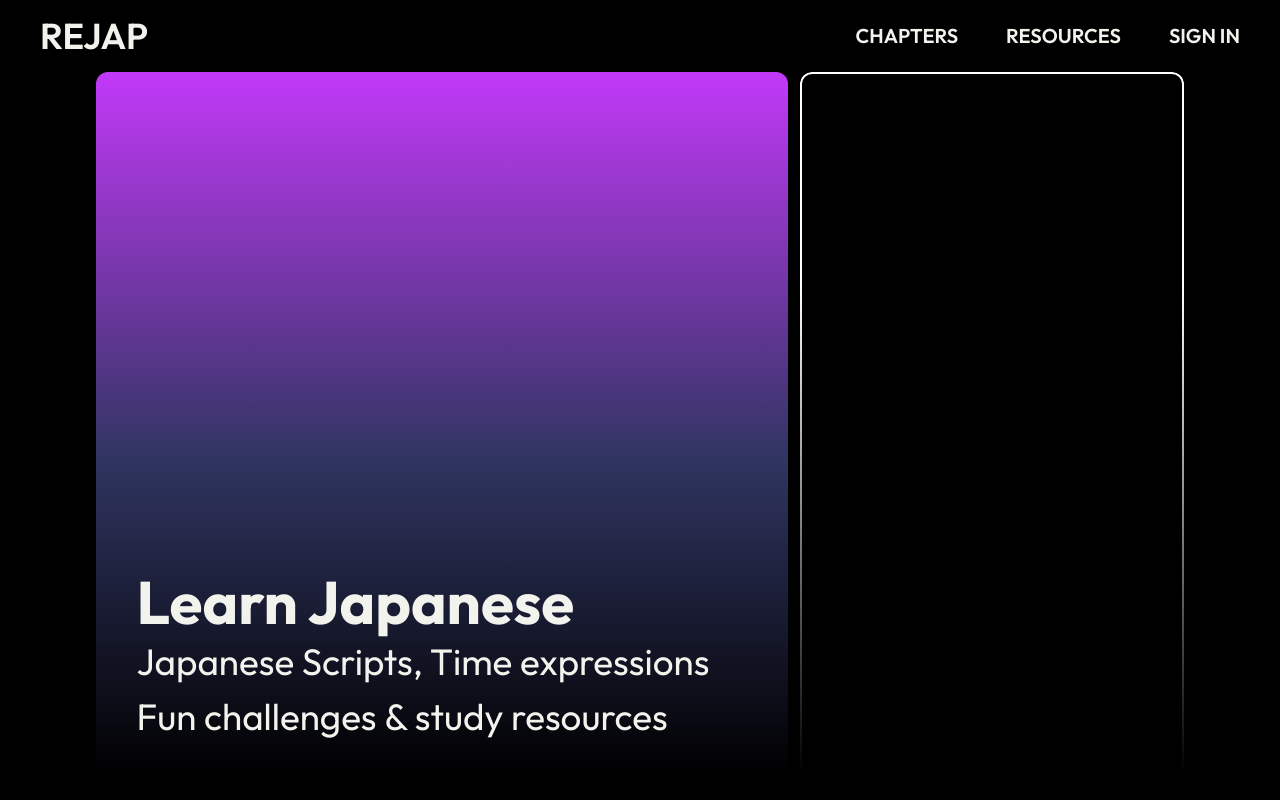
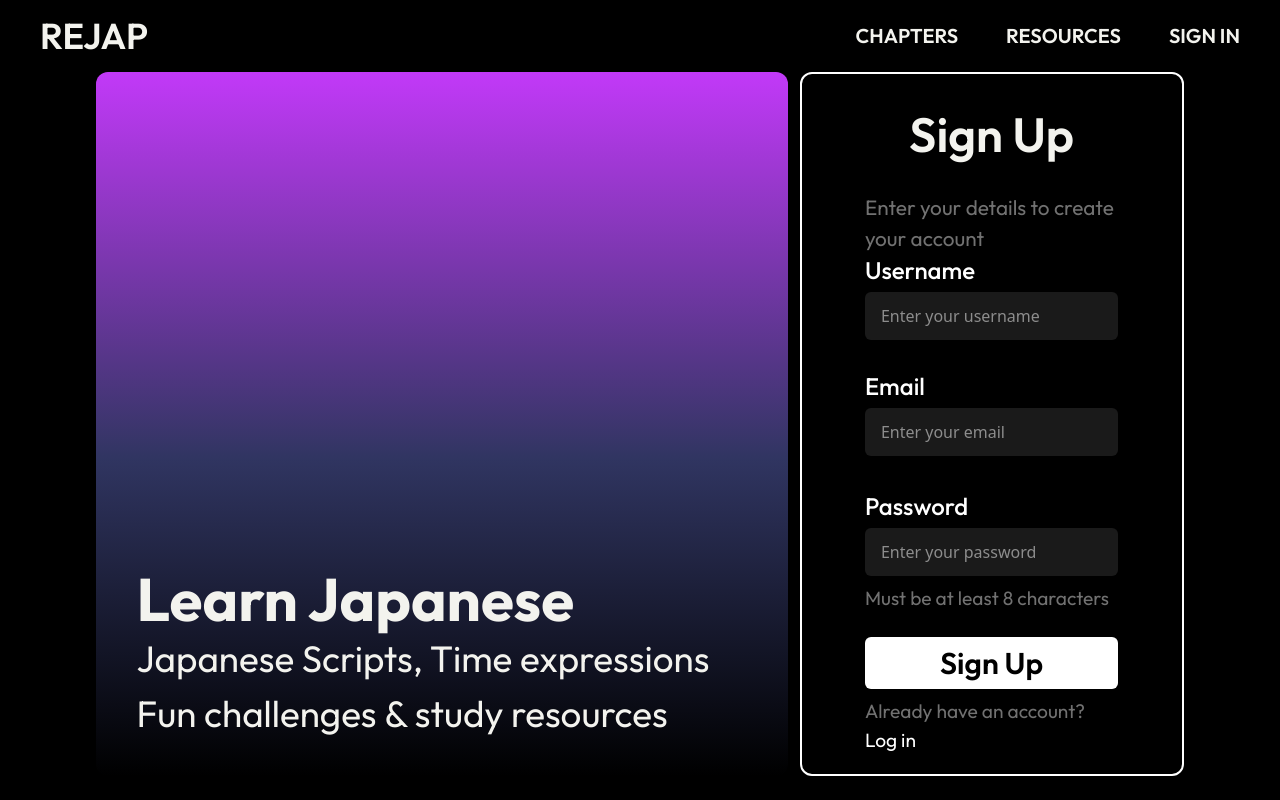
Before and after one commit to Kanishak-xd/rejap, a React (Vite) app: page / in a window 1280 px wide. Built offline with nearby package versions, Linux system fonts and the light colour scheme; a web font is replaced by a local one.

Commit message:
completed sign up component of rightFrame of sign in page

```diff
--- a/src/pages/SignIn/leftFrame/leftFrame.jsx
+++ b/src/pages/SignIn/leftFrame/leftFrame.jsx
@@ -3,7 +3,7 @@ import React from 'react'
 export default function LeftFrame() {
     return (
         <div className='purple-grad w-[54%] h-[88%] mr-3 mt-12 flex flex-col justify-end rounded-xl'>
-            <div className='mb-8 ml-10'>
+            <div className='mb-8 ml-10 animate-float'>
                 <h2 className='text-[#F3F3EE] font-outfit font-bold text-6xl/10 cursor-default'>Learn Japanese</h2>
                 <h2 className='font-outfit font-regular text-[2.3rem] text-[#F3F3EE] mt-3 cursor-default'>Japanese Scripts,  Time expressions<br />Fun challenges & study resources</h2>
             </div>
--- a/src/pages/SignIn/rightFrame/rightFrame.jsx
+++ b/src/pages/SignIn/rightFrame/rightFrame.jsx
@@ -1,7 +1,10 @@
 import React from 'react'
+import SignUpForm from './rightFrameComps/signUpForm'
 
 export default function RightFrame() {
     return (
-        <div className='w-[30%] h-[88%] mt-12 border-2 border-white border-fade rounded-xl'></div>
+        <div className='w-[30%] h-[88%] mt-12 border-2 border-white rounded-xl flex justify-center items-center'>
+            <SignUpForm />
+        </div>
     )
 }
--- a/src/pages/SignIn/rightFrame/rightFrameComps/signUpComps/signUpEmail.jsx
+++ b/src/pages/SignIn/rightFrame/rightFrameComps/signUpComps/signUpEmail.jsx
@@ -0,0 +1,13 @@
+import React from 'react'
+
+export default function SignUpEmail() {
+    return (
+        <div className='w-full h-[20%] flex flex-col justify-center items-start'>
+            <h2 className='font-outfit font-medium text-[1.5rem] text-white cursor-default mb-1'>Email</h2>
+            <input
+                type="text" placeholder="Enter your email"
+                className="w-full px-4 mb-6 py-3 rounded-md bg-[#1A1A1A] text-white focus:outline-none focus:ring-2 focus:ring-white"
+            />
+        </div>
+    )
+}
--- a/src/pages/SignIn/rightFrame/rightFrameComps/signUpComps/signUpFooter.jsx
+++ b/src/pages/SignIn/rightFrame/rightFrameComps/signUpComps/signUpFooter.jsx
@@ -0,0 +1,14 @@
+import React from 'react'
+
+export default function SignUpFooter() {
+    return (
+        <div className='w-full h-[20%] flex flex-col justify-center items-center'>
+            <a href="#" className="w-full text-center mt-8 bg-white text-black font-outfit font-semibold text-3xl/13 rounded-md cursor-pointer hover:-translate-y-0.5 transition-transform duration-200 ease-in-out">
+                Sign Up
+            </a>
+            <a href="/login" className="font-outfit font-regular text-[1.2rem] mt-2 text-[#717171] cursor-pointer hover:underline transition-all">
+                Already have an account? <span className="text-white">Log in</span>
+            </a>
+        </div>
+    )
+}
--- a/src/pages/SignIn/rightFrame/rightFrameComps/signUpComps/signUpHeader.jsx
+++ b/src/pages/SignIn/rightFrame/rightFrameComps/signUpComps/signUpHeader.jsx
@@ -0,0 +1,10 @@
+import React from 'react'
+
+export default function SignUpEmail() {
+    return (
+        <div className='w-full h-[20%] flex flex-col justify-start items-center'>
+            <h2 className='text-[#F3F3EE] font-outfit font-semibold text-5xl/15 cursor-default'>Sign Up</h2>
+            <h2 className='font-outfit font-regular text-[1.3rem] text-[#717171] mt-7 cursor-default'>Enter your details to create your account</h2>
+        </div>
+    )
+}
--- a/src/pages/SignIn/rightFrame/rightFrameComps/signUpComps/signUpPwd.jsx
+++ b/src/pages/SignIn/rightFrame/rightFrameComps/signUpComps/signUpPwd.jsx
@@ -0,0 +1,14 @@
+import React from 'react'
+
+export default function SignUpPwd() {
+    return (
+        <div className='w-full h-[20%] flex flex-col justify-start items-start'>
+            <h2 className='font-outfit font-medium text-[1.5rem] text-white cursor-default mb-1'>Password</h2>
+            <input
+                type="text" placeholder="Enter your password"
+                className="w-full px-4 py-3 rounded-md bg-[#1A1A1A] text-white focus:outline-none focus:ring-2 focus:ring-white"
+            />
+            <h3 className='font-outfit font-regular text-[1.2rem] mt-2 text-[#717171] cursor-default'>Must be at least 8 characters</h3>
+        </div>
+    )
+}
--- a/src/pages/SignIn/rightFrame/rightFrameComps/signUpComps/signUpUser.jsx
+++ b/src/pages/SignIn/rightFrame/rightFrameComps/signUpComps/signUpUser.jsx
@@ -0,0 +1,13 @@
+import React from 'react'
+
+export default function SignUpUser() {
+    return (
+        <div className='w-full h-[20%] flex flex-col justify-center items-start'>
+            <h2 className='font-outfit font-medium text-[1.5rem] text-white cursor-default mb-1'>Username</h2>
+            <input
+                type="text" placeholder="Enter your username"
+                className="w-full px-4 py-3 rounded-md bg-[#1A1A1A] text-white focus:outline-none focus:ring-2 focus:ring-white"
+            />
+        </div>
+    )
+}
--- a/src/pages/SignIn/rightFrame/rightFrameComps/signUpForm.jsx
+++ b/src/pages/SignIn/rightFrame/rightFrameComps/signUpForm.jsx
@@ -0,0 +1,18 @@
+import React from 'react'
+import SignUpHeader from './signUpComps/signUpHeader'
+import SignUpEmail from './signUpComps/signUpEmail'
+import SignUpUser from './signUpComps/signUpUser'
+import SignUpPwd from './signUpComps/signUpPwd'
+import SignUpFooter from './signUpComps/signUpFooter'
+
+export default function SignUpForm() {
+    return (
+        <div className='w-2/3 h-160 flex flex-col'>
+            <SignUpHeader />
+            <SignUpUser />
+            <SignUpEmail />
+            <SignUpPwd />
+            <SignUpFooter />
+        </div>
+    )
+}
```
